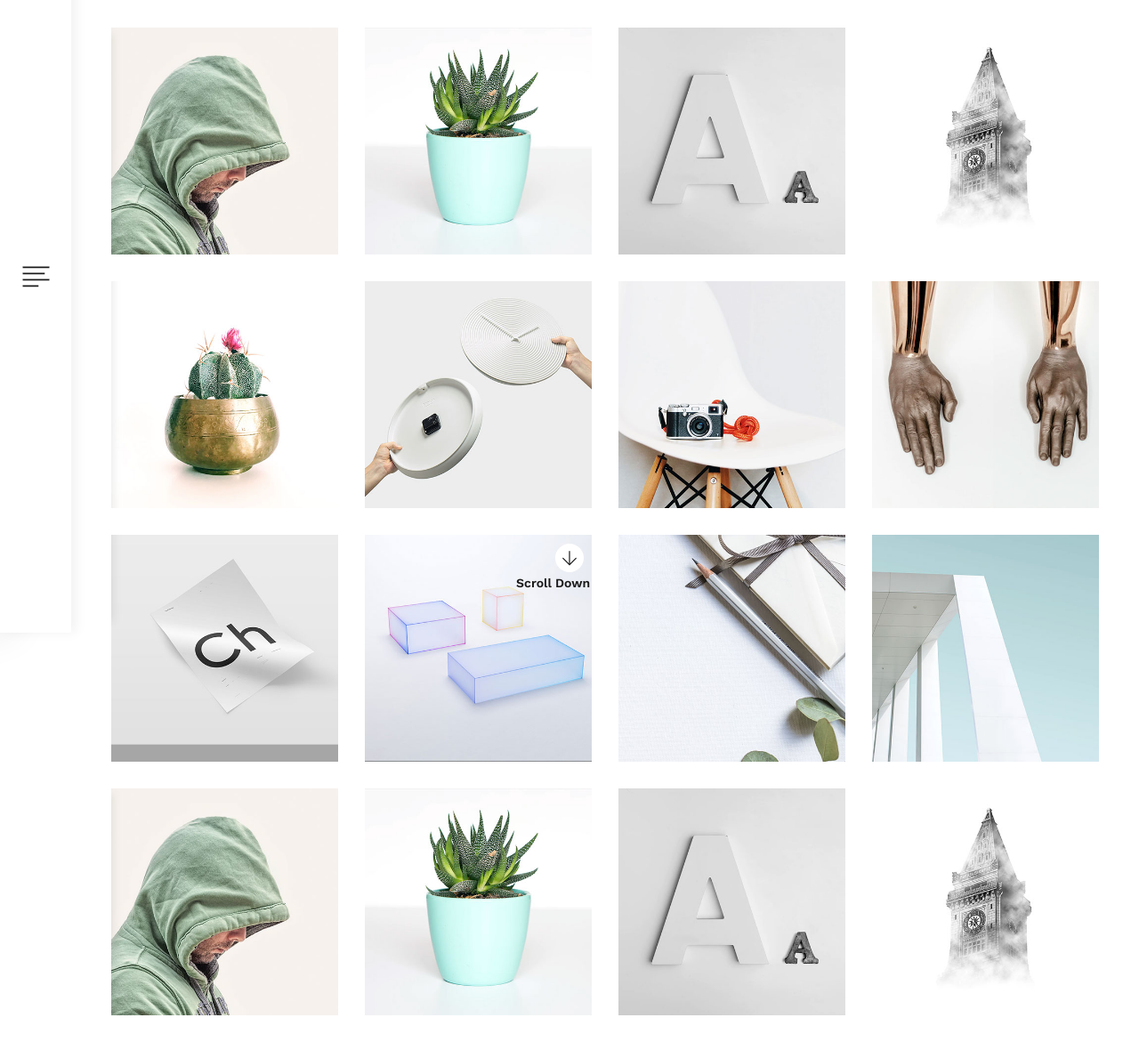
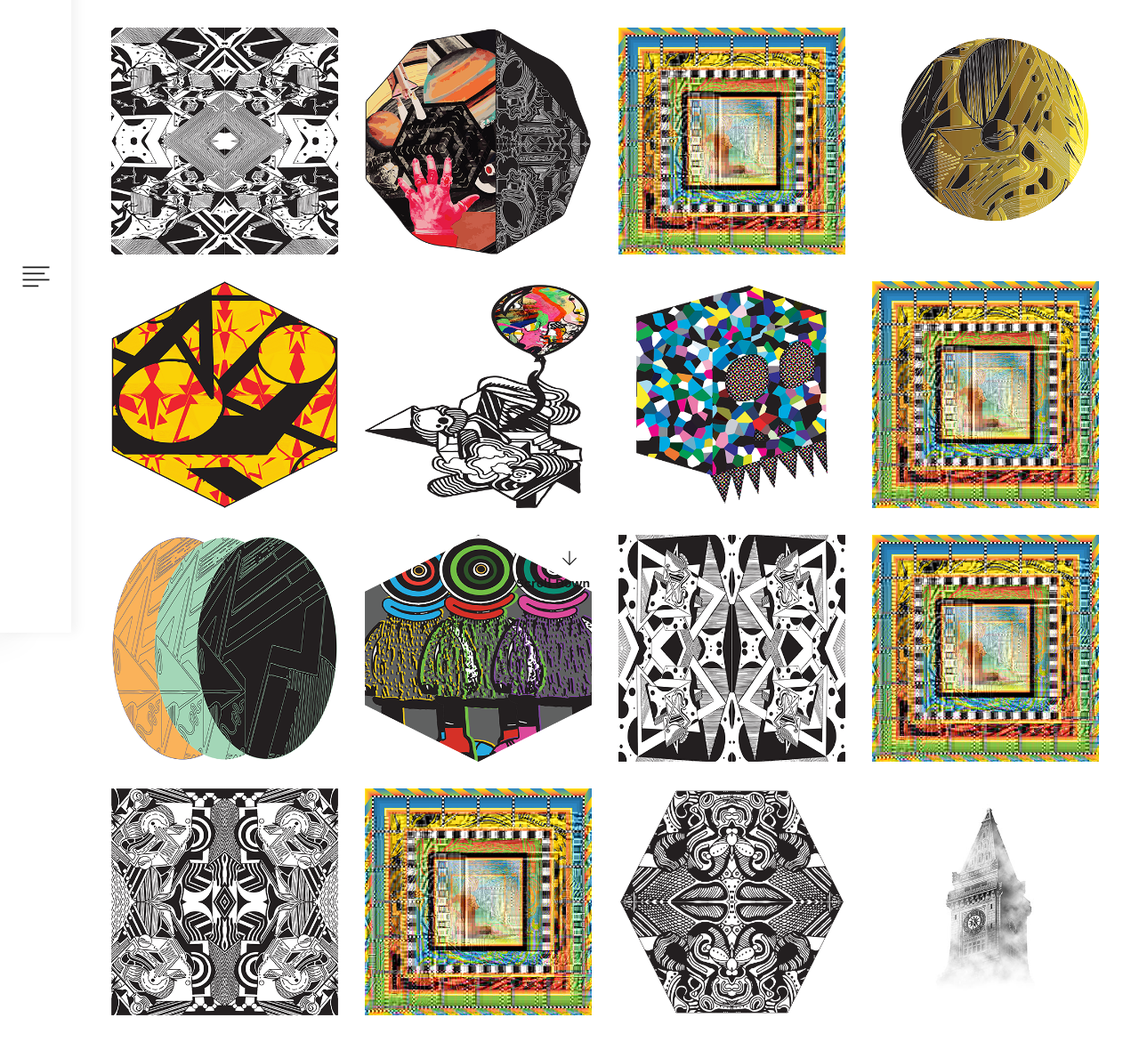
Before and after one commit to holtgal/Bperl, a plain HTML site: page portfolio.html in a window 1280 px wide. Shown: the part 89-1260 px from the top of the page at 89% size. Drawn offline with nearby package versions, Linux system fonts and the light colour scheme.

Commit message:
added pics to 2nd port page

```diff
--- a/portfolio.html
+++ b/portfolio.html
@@ -79,7 +79,7 @@ Copyright &copy;<script>document.write(new Date().getFullYear());</script> All r
             <div class="col-12 col-md-6 col-lg-3">
                 <div class="portfolio-content">
                     <figure>
-                        <img src="images/1.jpg" alt="">
+                        <img src="images/diamondsssssss-1.png" alt="">
                     </figure>
 
                     <div class="entry-content flex flex-column align-items-center justify-content-center">
@@ -96,7 +96,7 @@ Copyright &copy;<script>document.write(new Date().getFullYear());</script> All r
             <div class="col-12 col-md-6 col-lg-3">
                 <div class="portfolio-content">
                     <figure>
-                        <img src="images/2.jpg" alt="">
+                        <img src="images/nonagon.png" alt="">
                     </figure>
 
                     <div class="entry-content flex flex-column align-items-center justify-content-center">
@@ -113,7 +113,7 @@ Copyright &copy;<script>document.write(new Date().getFullYear());</script> All r
             <div class="col-12 col-md-6 col-lg-3">
                 <div class="portfolio-content">
                     <figure>
-                        <img src="images/3.jpg" alt="">
+                        <img src="images/" alt="">
                     </figure>
 
                     <div class="entry-content flex flex-column align-items-center justify-content-center">
@@ -130,7 +130,7 @@ Copyright &copy;<script>document.write(new Date().getFullYear());</script> All r
             <div class="col-12 col-md-6 col-lg-3">
                 <div class="portfolio-content">
                     <figure>
-                        <img src="images/4.jpg" alt="">
+                        <img src="images/master orb.png" alt="">
                     </figure>
 
                     <div class="entry-content flex flex-column align-items-center justify-content-center">
@@ -147,7 +147,7 @@ Copyright &copy;<script>document.write(new Date().getFullYear());</script> All r
             <div class="col-12 col-md-6 col-lg-3">
                 <div class="portfolio-content">
                     <figure>
-                        <img src="images/5.jpg" alt="">
+                        <img src="images/redyellowrumhexvibrant.png" alt="">
                     </figure>
 
                     <div class="entry-content flex flex-column align-items-center justify-content-center">
@@ -164,7 +164,7 @@ Copyright &copy;<script>document.write(new Date().getFullYear());</script> All r
             <div class="col-12 col-md-6 col-lg-3">
                 <div class="portfolio-content">
                     <figure>
-                        <img src="images/6.jpg" alt="">
+                        <img src="images/balloonstraction.png" alt="">
                     </figure>
 
                     <div class="entry-content flex flex-column align-items-center justify-content-center">
@@ -181,7 +181,7 @@ Copyright &copy;<script>document.write(new Date().getFullYear());</script> All r
             <div class="col-12 col-md-6 col-lg-3">
                 <div class="portfolio-content">
                     <figure>
-                        <img src="images/7.jpg" alt="">
+                        <img src="images/RAINBOWSTAINED BOXY.png" alt="">
                     </figure>
 
                     <div class="entry-content flex flex-column align-items-center justify-content-center">
@@ -198,7 +198,7 @@ Copyright &copy;<script>document.write(new Date().getFullYear());</script> All r
             <div class="col-12 col-md-6 col-lg-3">
                 <div class="portfolio-content">
                     <figure>
-                        <img src="images/8.jpg" alt="">
+                        <img src="images/" alt="">
                     </figure>
 
                     <div class="entry-content flex flex-column align-items-center justify-content-center">
@@ -215,7 +215,7 @@ Copyright &copy;<script>document.write(new Date().getFullYear());</script> All r
             <div class="col-12 col-md-6 col-lg-3">
                 <div class="portfolio-content">
                     <figure>
-                        <img src="images/9.jpg" alt="">
+                        <img src="images/6.png" alt="">
                     </figure>
 
                     <div class="entry-content flex flex-column align-items-center justify-content-center">
@@ -232,7 +232,7 @@ Copyright &copy;<script>document.write(new Date().getFullYear());</script> All r
             <div class="col-12 col-md-6 col-lg-3">
                 <div class="portfolio-content">
                     <figure>
-                        <img src="images/10.jpg" alt="">
+                        <img src="images/hexoscar.png" alt="">
                     </figure>
 
                     <div class="entry-content flex flex-column align-items-center justify-content-center">
@@ -249,7 +249,7 @@ Copyright &copy;<script>document.write(new Date().getFullYear());</script> All r
             <div class="col-12 col-md-6 col-lg-3">
                 <div class="portfolio-content">
                     <figure>
-                        <img src="images/11.jpg" alt="">
+                        <img src="images/dottie.png" alt="">
                     </figure>
 
                     <div class="entry-content flex flex-column align-items-center justify-content-center">
@@ -266,7 +266,7 @@ Copyright &copy;<script>document.write(new Date().getFullYear());</script> All r
             <div class="col-12 col-md-6 col-lg-3">
                 <div class="portfolio-content">
                     <figure>
-                        <img src="images/12.jpg" alt="">
+                        <img src="images/" alt="">
                     </figure>
 
                     <div class="entry-content flex flex-column align-items-center justify-content-center">
@@ -283,7 +283,7 @@ Copyright &copy;<script>document.write(new Date().getFullYear());</script> All r
             <div class="col-12 col-md-6 col-lg-3">
                 <div class="portfolio-content">
                     <figure>
-                        <img src="images/1.jpg" alt="">
+                        <img src="images/blackwhite1.png" alt="">
                     </figure>
 
                     <div class="entry-content flex flex-column align-items-center justify-content-center">
@@ -300,7 +300,7 @@ Copyright &copy;<script>document.write(new Date().getFullYear());</script> All r
             <div class="col-12 col-md-6 col-lg-3">
                 <div class="portfolio-content">
                     <figure>
-                        <img src="images/2.jpg" alt="">
+                        <img src="images/" alt="">
                     </figure>
 
                     <div class="entry-content flex flex-column align-items-center justify-content-center">
@@ -317,7 +317,7 @@ Copyright &copy;<script>document.write(new Date().getFullYear());</script> All r
             <div class="col-12 col-md-6 col-lg-3">
                 <div class="portfolio-content">
                     <figure>
-                        <img src="images/3.jpg" alt="">
+                        <img src="images/zooom.png" alt="">
                     </figure>
 
                     <div class="entry-content flex flex-column align-items-center justify-content-center">
```
Also changed, not shown: images/6.png (added), images/RAINBOWSTAINED BOXY.png (added), images/balloonstraction.png (added), images/blackwhite1.png (added), images/diamondsssssss-1.png (added), images/dottie.png (added), images/hexoscar.png (added), images/master orb.png (added), images/nonagon.png (added), images/redyellowrumhexvibrant.png (added), images/zooom.png (added), 1 other file.
